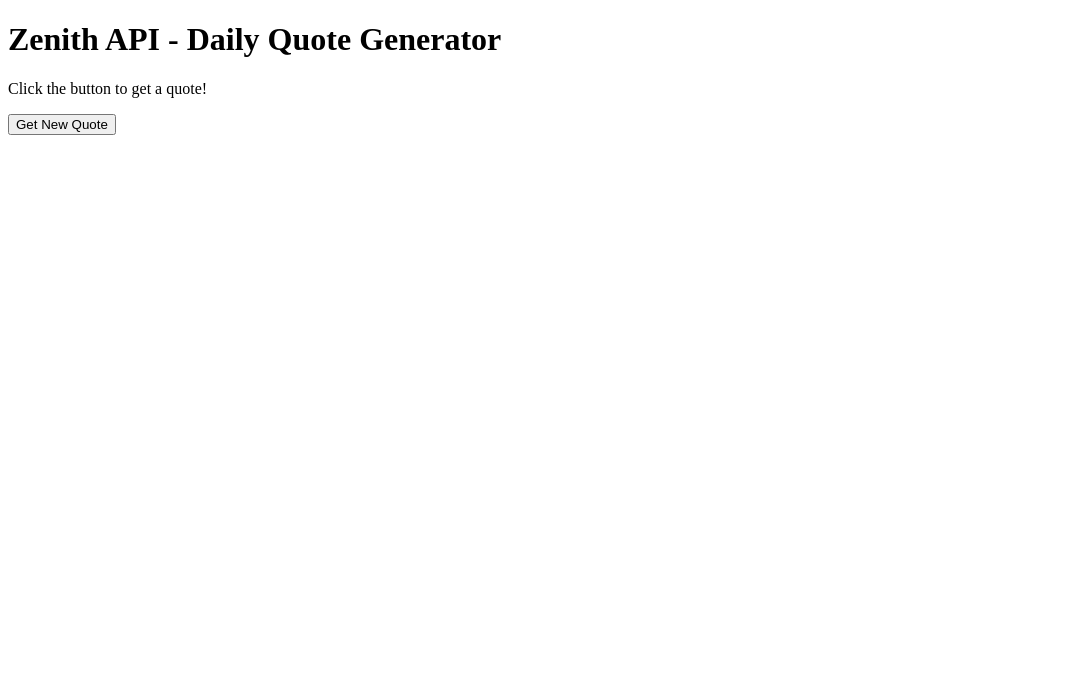
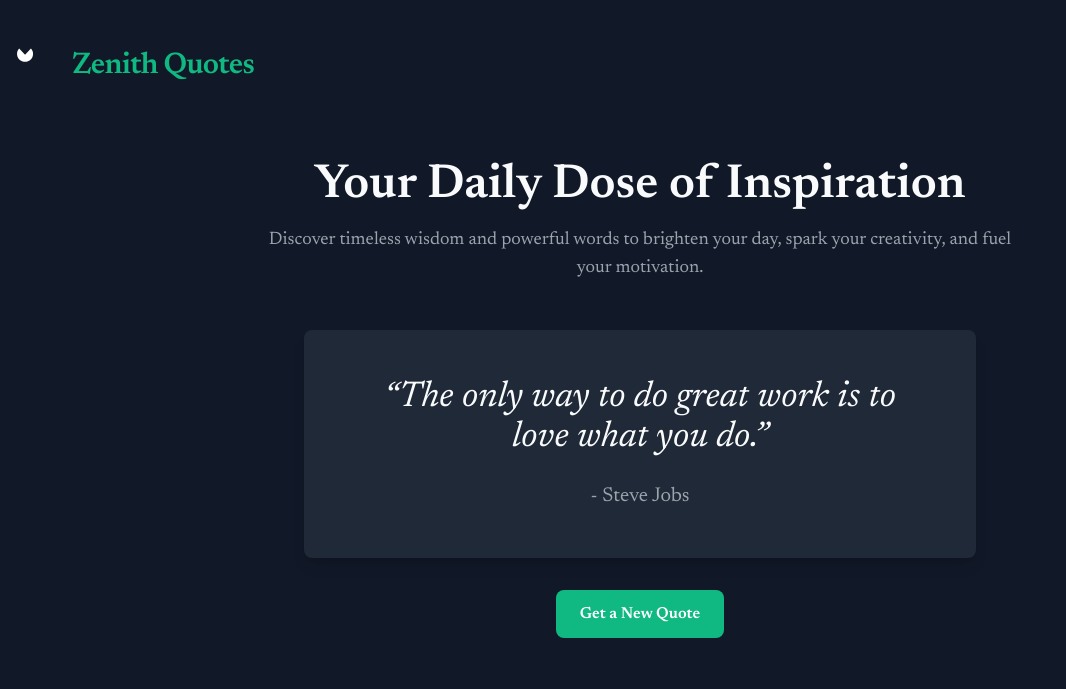
Before and after one commit to cainebenoy/Zenith-API, a plain HTML site: page index.html in a window 1280 px wide. Shown: the whole page, without its empty margins (0-1066 px from the left). Drawn offline with nearby package versions, Linux system fonts and the light colour scheme.

Commit message:
Refine logo and header size, remove nav and footer, improve UI

```diff
--- a/index.html
+++ b/index.html
@@ -1,18 +1,57 @@
 <!DOCTYPE html>
-<html lang="en">
-<head>
-    <meta charset="UTF-8">
-    <meta name="viewport" content="width=device-width, initial-scale=1.0">
-    <title>Zenith API</title>
+<html lang="en"><head>
+<meta charset="utf-8"/>
+<meta content="width=device-width, initial-scale=1.0" name="viewport"/>
+<title>Quote of the Day</title>
+<script src="https://cdn.tailwindcss.com?plugins=forms,container-queries"></script>
+<link href="https://fonts.googleapis.com" rel="preconnect"/>
+<link crossorigin="" href="https://fonts.gstatic.com" rel="preconnect"/>
+<link href="https://fonts.googleapis.com/css2?family=Newsreader:ital,wght@0,400;0,600;1,400&amp;display=swap" rel="stylesheet"/>
+<style>
+        :root {
+            --primary-color: #10B981;--secondary-color: #1f2937;
+            --background-color: #111827;
+            --text-primary: #f9fafb;
+            --text-secondary: #9ca3af;
+            --accent-color: #6EE7B7;
+        }
+        body {
+            font-family: 'Newsreader', serif;
+            background-color: var(--background-color);
+            color: var(--text-primary);
+        }
+</style>
 </head>
 <body>
-    <h1>Zenith API - Daily Quote Generator</h1>
-    <div id="quote-container">
-        <p id="quote-text">Click the button to get a quote!</p>
-        <p id="quote-author"></p>
+<div class="relative flex size-full min-h-screen flex-col group/design-root overflow-x-hidden">
+<header class="absolute top-0 left-0 right-0 z-10">
+<div class="container mx-auto px-4 py-8 md:py-12 flex items-center">
+            <div class="flex items-center gap-3">
+                <svg class="text-white" fill="none" height="36" width="36" viewBox="0 0 48 48" xmlns="http://www.w3.org/2000/svg" style="min-width:36px;min-height:36px;">
+                    <path d="M9.42105 3.1579C6.42105 6.1579 4.63158 10.1579 4 14.1579C3.36842 18.1579 3.73684 22.1579 5.36842 25.8421C6.94737 29.5263 9.68421 32.6842 13.2105 35.0526C16.7368 37.4211 20.8947 38.6316 25.1579 38.6316C29.4211 38.6316 33.5789 37.4211 37.1053 35.0526C40.6316 32.6842 43.3684 29.5263 44.9474 25.8421C46.5263 22.1579 46.8947 18.1579 46.2632 14.1579C45.6316 10.1579 43.8421 6.1579 40.8421 3.1579L25.1579 20.3158L9.42105 3.1579Z" fill="currentColor" transform="scale(0.5) translate(-1, -2)"/>
+                </svg>
+                <h1 class="text-2xl md:text-3xl font-extrabold text-[var(--primary-color)] tracking-tight ml-2">Zenith Quotes</h1>
             </div>
-    <button onclick="getQuote()">Get New Quote</button>
-
+</div>
+</header>
+<main class="flex-1 flex items-center justify-center">
+<div class="container mx-auto px-4 py-8 md:py-12 text-center">
+    <h1 class="text-4xl md:text-5xl font-bold text-center text-[var(--text-primary)] mb-4">Your Daily Dose of Inspiration</h1>
+    <p class="text-base md:text-lg text-[var(--text-secondary)] text-center max-w-3xl mx-auto">Discover timeless wisdom and powerful words to brighten your day, spark your creativity, and fuel your motivation.</p>
+    <div class="mt-12">
+        <div class="bg-[#1f2937] rounded-lg shadow-lg p-6 md:p-12 max-w-2xl mx-auto">
+            <blockquote class="text-2xl md:text-4xl font-normal text-center italic mb-6" id="quote-text">
+                “The only way to do great work is to love what you do.”
+            </blockquote>
+            <cite class="text-lg md:text-xl text-[var(--text-secondary)] text-center not-italic" id="quote-author">- Steve Jobs</cite>
+        </div>
+    </div>
+    <button class="bg-[var(--primary-color)] hover:bg-[var(--accent-color)] text-white font-bold py-3 px-6 rounded-lg mt-8 block mx-auto transition duration-300 ease-in-out transform hover:scale-105 text-gray-900" id="get-quote-btn">
+        Get a New Quote
+    </button>
+</div>
+</main>
+</div>
 <script>
     async function getQuote() {
         try {
@@ -21,16 +60,14 @@
                 throw new Error(`HTTP error! status: ${response.status}`);
             }
             const quote = await response.json();
-
-                document.getElementById('quote-text').innerText = `"${quote.text}"`;
+            document.getElementById('quote-text').innerText = `“${quote.text}”`;
             document.getElementById('quote-author').innerText = `- ${quote.author}`;
-
         } catch (error) {
             console.error("Could not fetch quote:", error);
             document.getElementById('quote-text').innerText = "Sorry, something went wrong!";
             document.getElementById('quote-author').innerText = "";
         }
     }
+    document.getElementById('get-quote-btn').addEventListener('click', getQuote);
 </script>
-</body>
-</html>
+</body></html>
```
Lines whose indentation alone changed are shown as unchanged.
